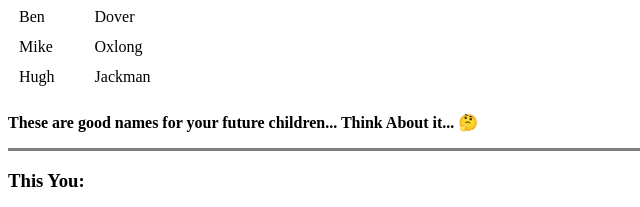
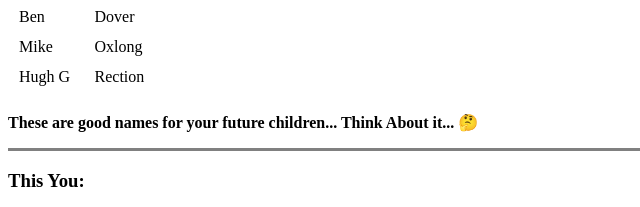
Before and after one commit to MikeTheRosends/Dank, a plain HTML site: page index.html in a window 1280 px wide. Shown: the part 565-772 px from the top of the page, 0-640 px from the left. Drawn offline with Linux system fonts and the light colour scheme.

Commit message:
Change one of the names

```diff
--- a/index.html
+++ b/index.html
@@ -62,8 +62,8 @@
                 <td>Oxlong</td>
             </tr>
             <tr>
-                <td>Hugh</td>
-                <td>Jackman</td>
+                <td>Hugh G</td>
+                <td>Rection</td>
             </tr>
         </tbody>
     </table>
```
